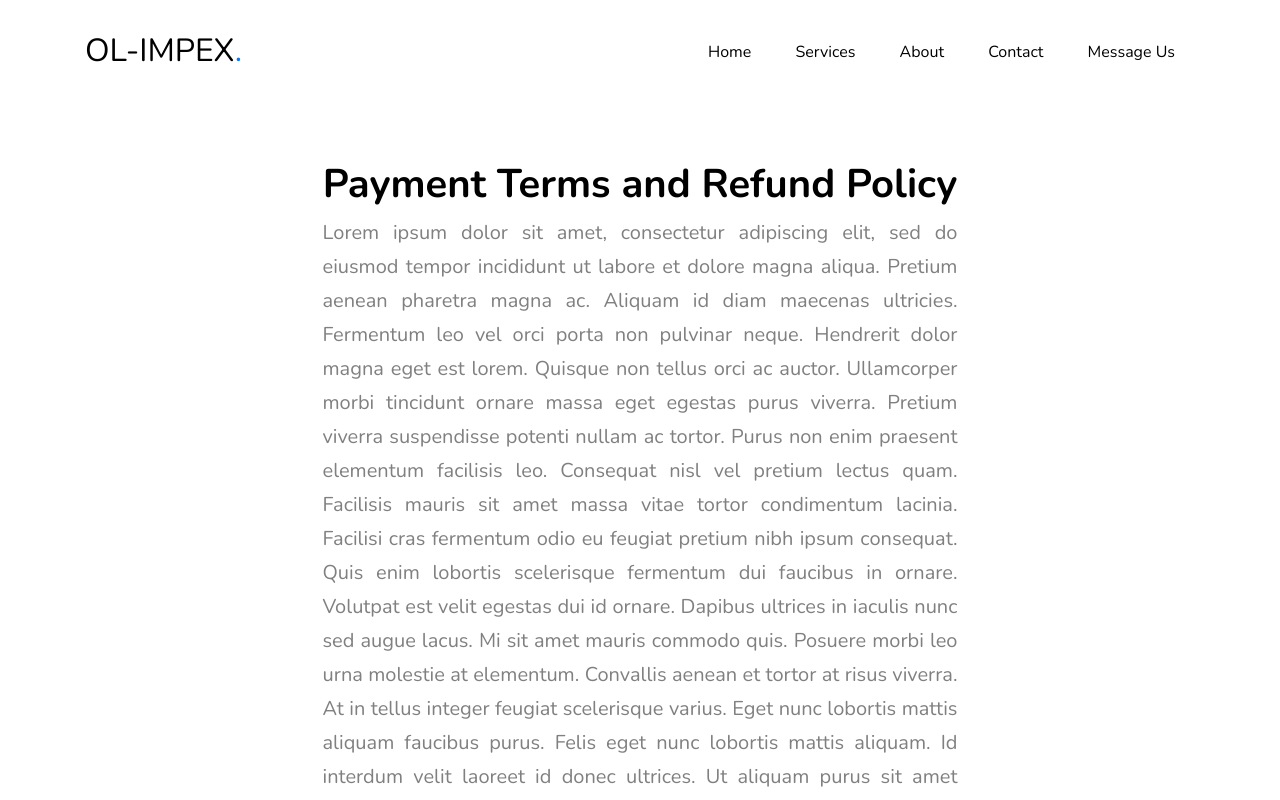
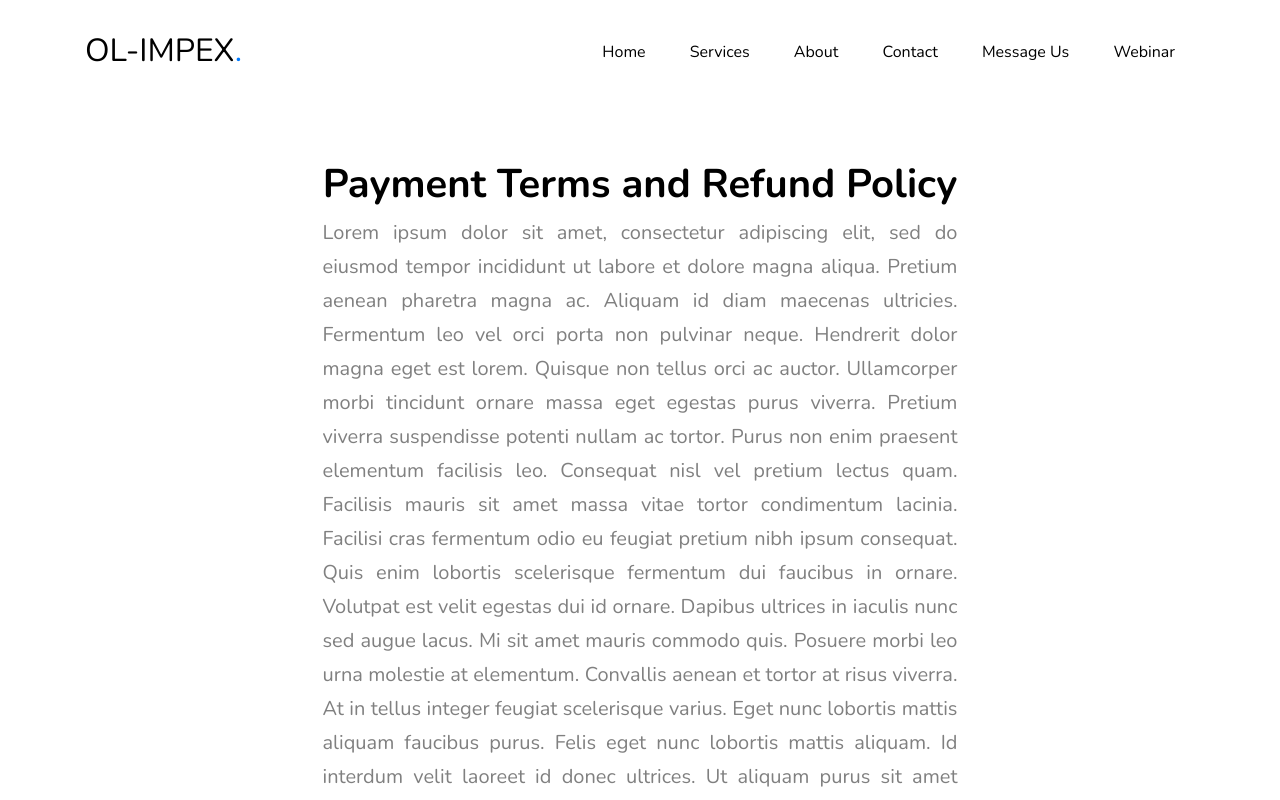
Before and after one commit to OL-IMPEX/olimpex, a plain HTML site: page PaymentandRefunds.html in a window 1280 px wide. Shown: the top 800 px of the page. Drawn offline with nearby package versions, Linux system fonts and the light colour scheme; some packages are replaced by stand-ins of ours; files whose address does not match are found by name.

Commit message:
addded webinar to menu

```diff
--- a/PaymentandRefunds.html
+++ b/PaymentandRefunds.html
@@ -74,6 +74,7 @@
                 <li><a href="index.html#location" class="nav-link">Contact </a></li>
 
                 <li><a href="index.html#contact-section" class="nav-link">Message Us</a></li>
+                <li><a href="Webinar.html" class="nav-link">Webinar</a></li>
               </ul>
             </nav>
           </div>
```
Also changed, not shown: PrivacyPolicy.html (+1 -0 lines), Terms.html (+1 -0 lines), Webinar.html (+1 -0 lines), index.html (+1 -0 lines).
